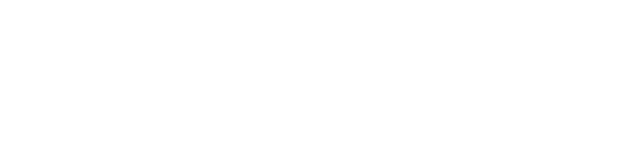
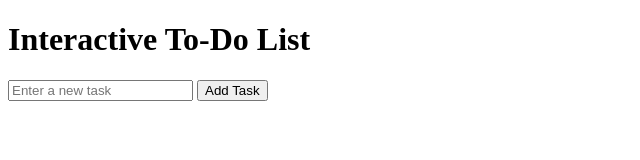
Before and after one commit to samina-shameem/to_do_list_practice, a plain HTML site: page index.html in a window 1280 px wide. Shown: the whole page, without its empty margins (0-640 px from the left). Drawn offline with Linux system fonts and the light colour scheme.

Commit message:
created container,h1,controls,

```diff
--- a/index.html
+++ b/index.html
@@ -7,6 +7,16 @@
     <link rel="stylesheet" href="css/style.css">
 </head>
 <body>
+    <div class="container">
+        <h1>Interactive To-Do List</h1>
+        <ul id="todo-list">
+            <!--list items will be dynamically rendered here-->
+        </ul>
+        <div class="controls">
+            <input type="text" id="new-task" placeholder="Enter a new task">
+            <button id="add-task">Add Task</button>
+        </div>
+    </div>
     <script src="script.js"></script>
 </body>
 </html>
```
